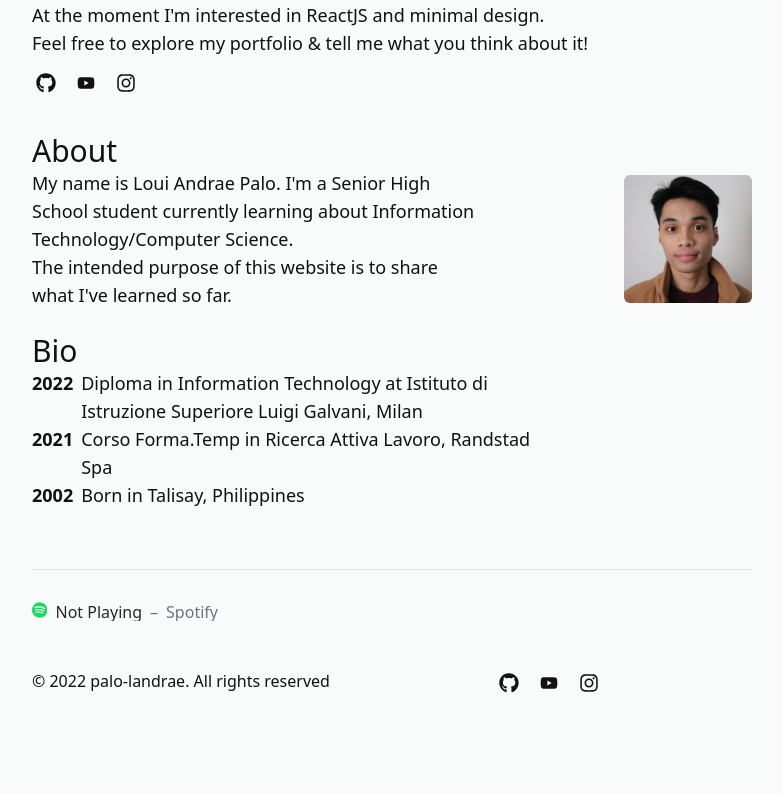
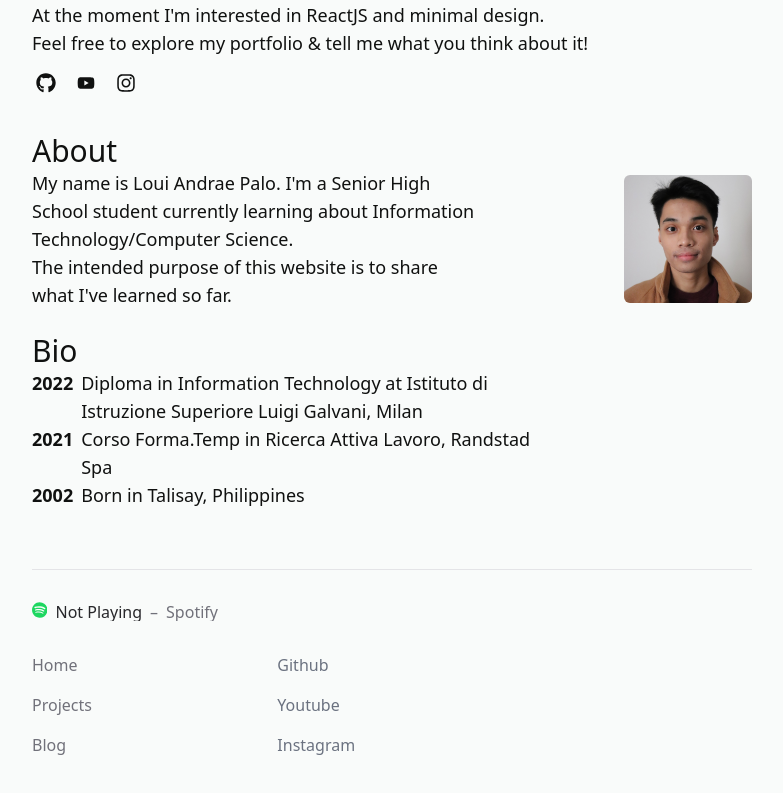
Before and after one commit to palo-landrae/landrae.dev, a Next.js app: page / in a window 1280 px wide. Shown: the part 219-1012 px from the top of the page, without its empty margins (248-1031 px from the left). Before the commit the page ends 956 px from the top, so only its background shows below. Built offline with nearby package versions, Linux system fonts and the light colour scheme; no server answers.

Commit message:
:sparkles: footer redesign

```diff
--- a/components/NowPlaying.tsx
+++ b/components/NowPlaying.tsx
@@ -64,15 +64,15 @@ function AnimatedBars() {
     <div className="w-auto flex items-end overflow-hidden">
       <span
         id="bar1"
-        className="w-1 mr-[3px] h-2 bg-gray-300 dark:bg-gray-500 opacity-75"
+        className="w-1 mr-[3px] h-2 bg-zinc-600 dark:bg-zinc-400 opacity-75"
       />
       <span
         id="bar2"
-        className="w-1 mr-[3px] h-1 bg-gray-300 dark:bg-gray-500"
+        className="w-1 mr-[3px] h-1 bg-zinc-600 dark:bg-zinc-400"
       />
       <span
         id="bar3"
-        className="w-1 h-3 bg-gray-300 dark:bg-gray-500 opacity-80"
+        className="w-1 h-3 bg-zinc-600 dark:bg-zinc-400 opacity-80"
       />
     </div>
   );
--- a/components/layout/footer.tsx
+++ b/components/layout/footer.tsx
@@ -1,15 +1,50 @@
 import React from "react";
-import { Socials } from "@/components/icons";
+import Link from 'next/link';
 import NowPlaying from '@/components/NowPlaying'
+
+const ExternalLink = ({ href, children }) => (
+  <a
+    className="text-gray-500 hover:text-gray-600 transition"
+    target="_blank"
+    rel="noopener noreferrer"
+    href={href}
+  >
+    {children}
+  </a>
+);
 
 export const Footer: React.FC = () => {
   return (
     <footer className="flex flex-col w-full max-w-3xl justify-center mx-auto mt-6 p-6">
       <hr className="w-full border-1 border-zinc-200 dark:border-zinc-800 mb-8" />
       <NowPlaying />
-      <div className="flex flex-col-reverse md:flex-row py-4 align-center justify-center">
-        <span className="mr-4">© 2022 palo-landrae. All rights reserved</span>
-        <Socials />
+      <div className="w-full max-w-3xl grid grid-cols-1 gap-4 pb-12 sm:grid-cols-3">
+        <div className="flex flex-col space-y-4">
+          <Link href="/">
+            <a className="text-zinc-500 hover:text-zinc-600 transition">Home</a>
+          </Link>
+          <Link href="/projects">
+            <a className="text-zinc-500 hover:text-zinc-600 transition">
+              Projects
+            </a>
+          </Link>
+          <Link href="/blog">
+            <a className="text-zinc-500 hover:text-zinc-600 transition">
+              Blog
+            </a>
+          </Link>
+        </div>
+        <div className="flex flex-col space-y-4">
+          <ExternalLink href="https://github.com/palo-landrae/">
+            Github
+          </ExternalLink>
+          <ExternalLink href="https://youtube.com/c/Landrae">
+            Youtube
+          </ExternalLink>
+          <ExternalLink href="https://www.instagram.com/landrae_dev">
+            Instagram
+          </ExternalLink>
+        </div>
       </div>
     </footer>
   );
```
